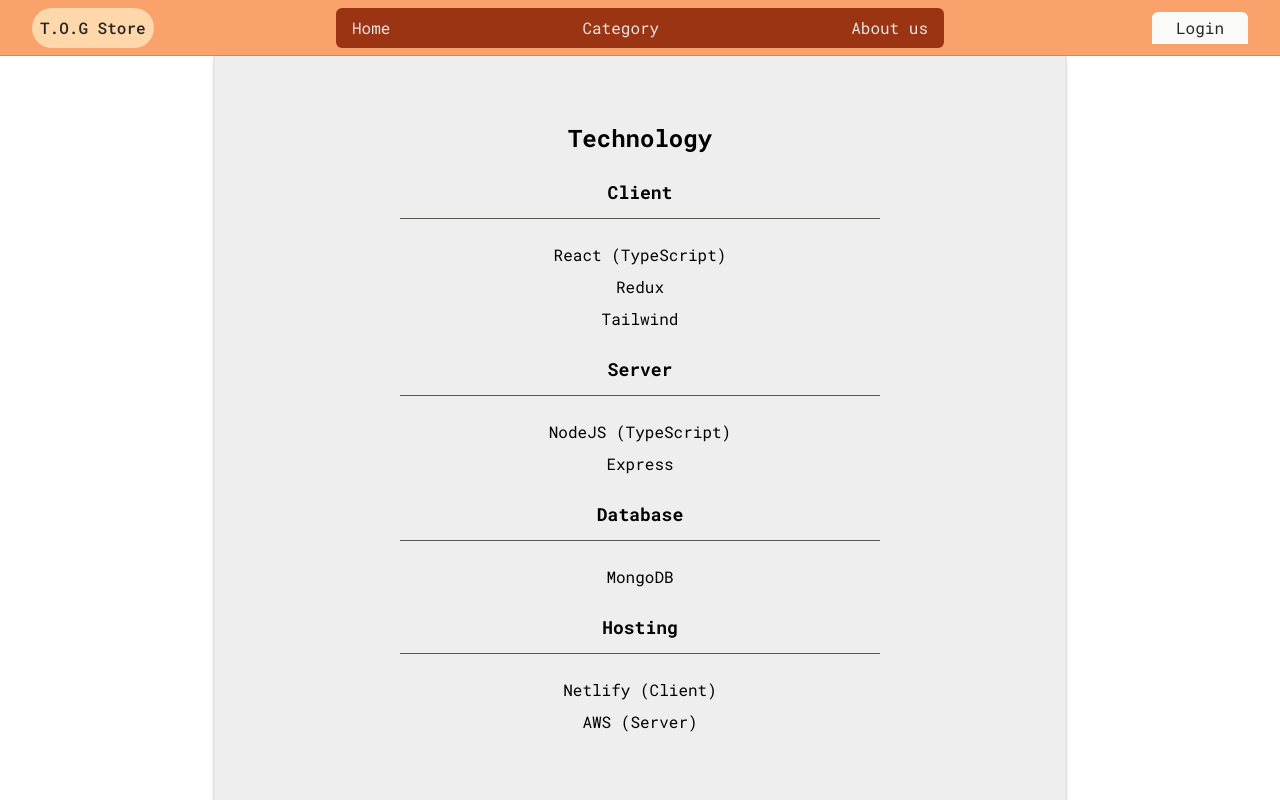
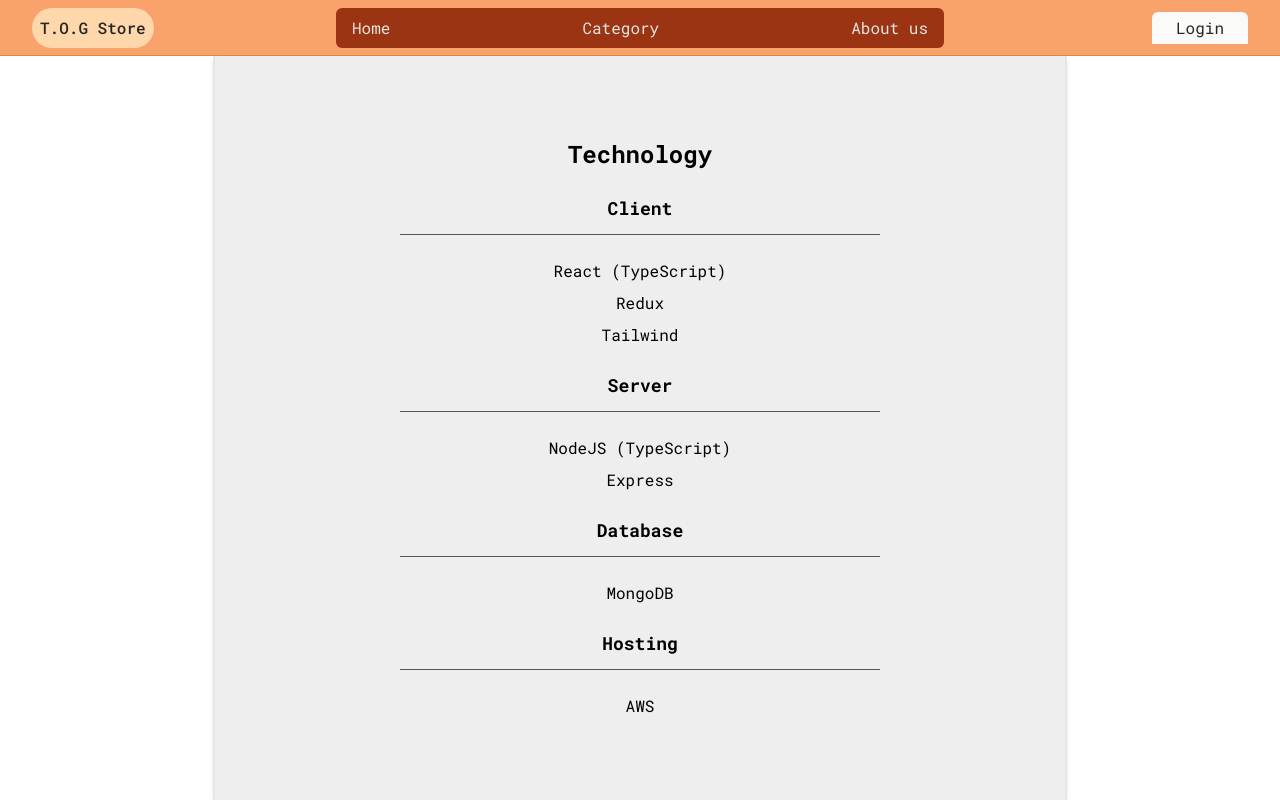
Before and after one commit to JeerasakTH/theoneguy-shop-client, a React (Vite) app: page /about-us in a window 1280 px wide. Built offline with nearby package versions, Linux system fonts and the light colour scheme; no server answers.

Commit message:
Edit hosting

```diff
--- a/src/page/AboutUs.tsx
+++ b/src/page/AboutUs.tsx
@@ -29,8 +29,7 @@ const AboutUs = () => {
         Hosting
       </p>
       <ul className="flex flex-col gap-2">
-        <li>Netlify (Client)</li>
-        <li>AWS (Server)</li>
+        <li>AWS</li>
       </ul>
     </div>
   );
```
